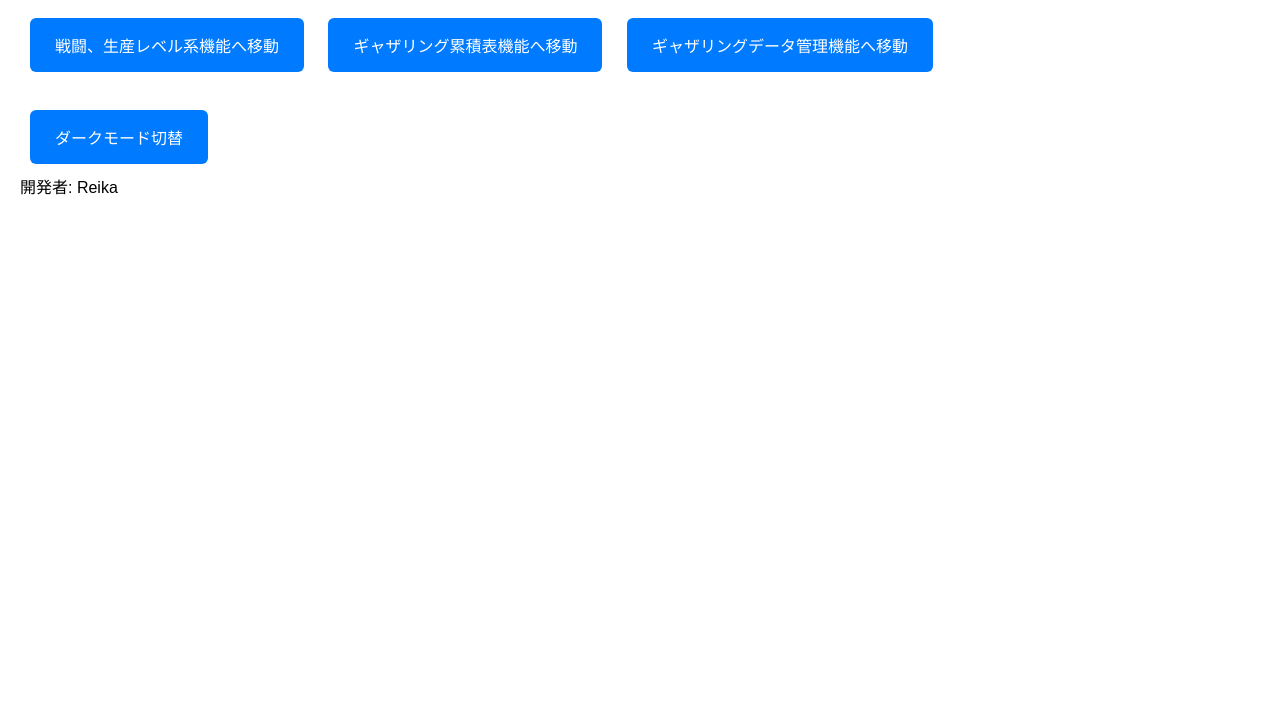
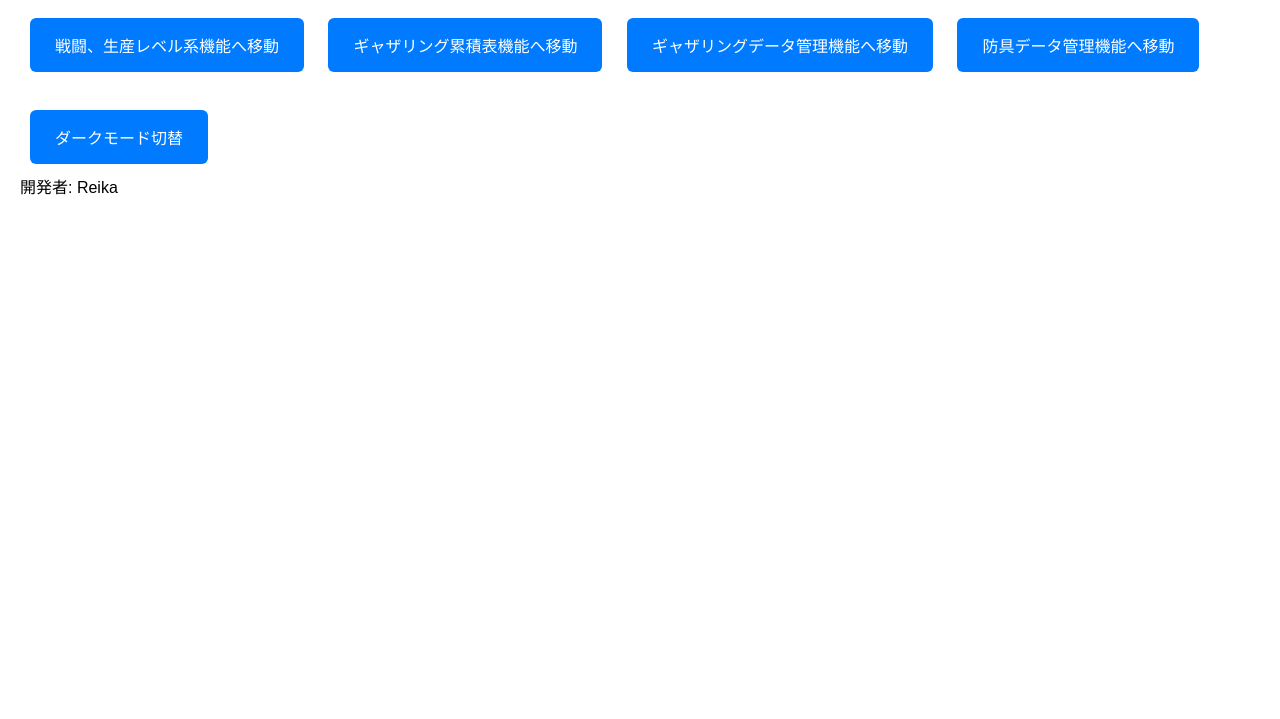
Before and after one commit to remusinonokayu-crypto/da3-calc, a plain HTML site: page index.html in a window 1280 px wide. Shown: the part 81-800 px from the top of the page. Drawn offline with Linux system fonts and the light colour scheme.

Commit message:
Update index.html

```diff
--- a/index.html
+++ b/index.html
@@ -53,6 +53,7 @@ body.dark button:hover {
 <button onclick="location.href='oldindex.html'">戦闘、生産レベル系機能へ移動</button>
 <button onclick="location.href='gathering.html'">ギャザリング累積表機能へ移動</button>
 <button onclick="location.href='all_gathering.html'">ギャザリングデータ管理機能へ移動</button>
+<button onclick="location.href='bougu.html'">防具データ管理機能へ移動</button>
 <br><br>
 <button onclick="toggleDarkMode()">ダークモード切替</button>
 <footer>
```
